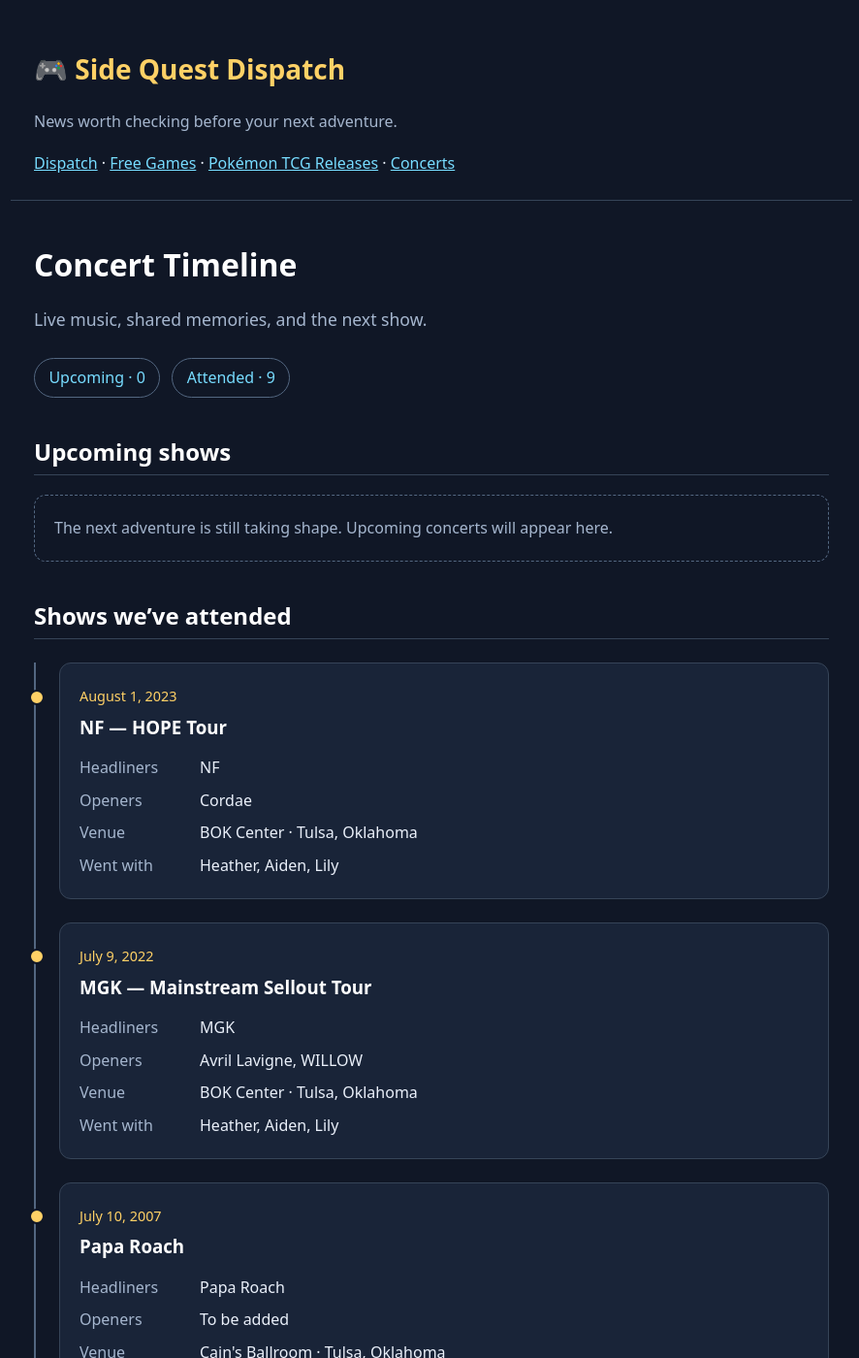
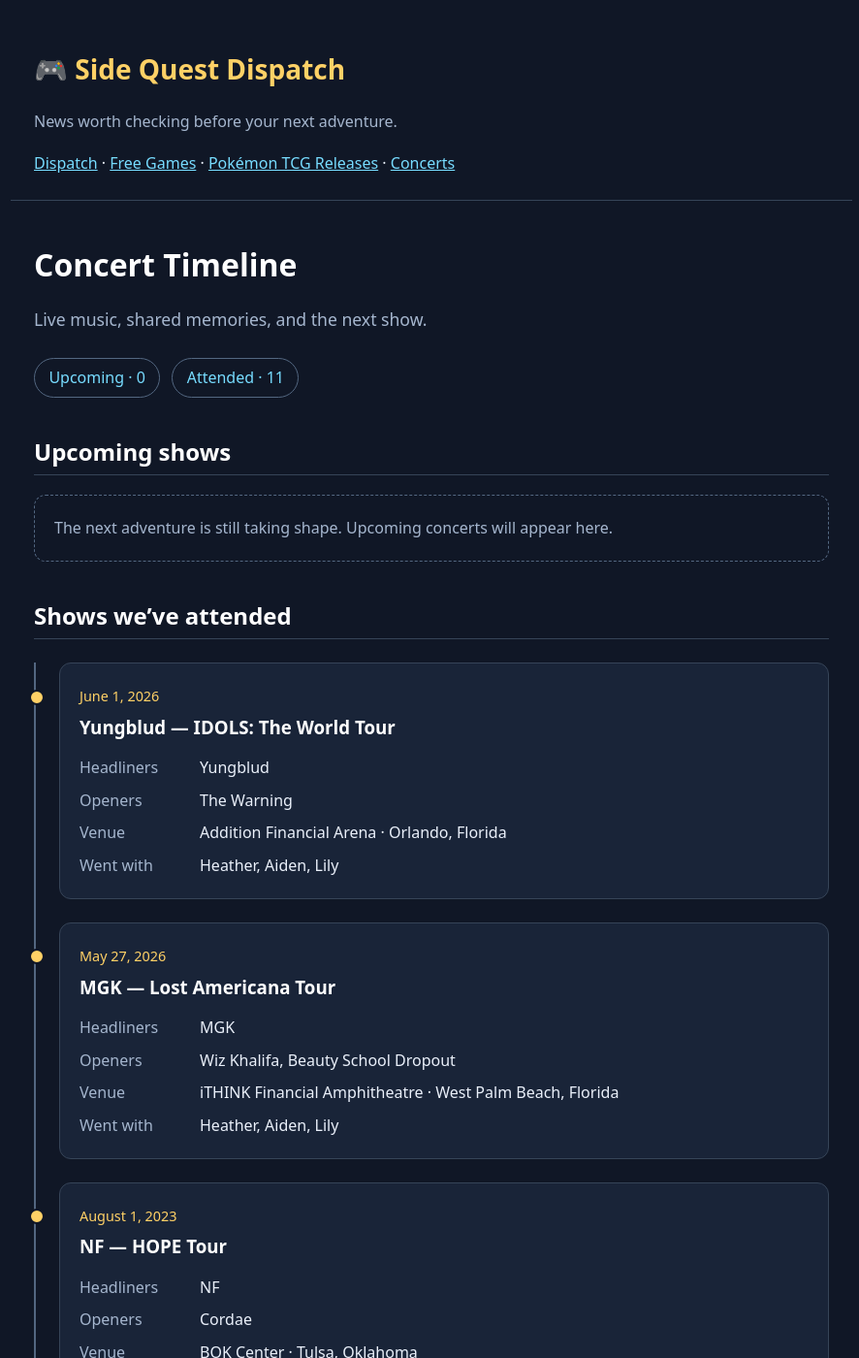
Before and after one commit to bamalroney-dev/Side-quest-dispatch, a Jekyll site: the page built from concerts.html, in a window 1280 px wide and 1400 px high. Shown: the whole window at 97% size, without its empty margins (195-1081 px from the left). Built offline with Jekyll 4.4.1, drawn with Linux system fonts in a browser that asks for light colours.

Commit message:
Add confirmed MGK and Yungblud Florida concerts with companions

```diff
--- a/_data/concerts.yml
+++ b/_data/concerts.yml
@@ -104,3 +104,25 @@
   location: "Tulsa, Oklahoma"
   companions: ["Heather", "Aiden", "Lily"]
   notes: ""
+
+# https://pollstar.com/events/-9054216
+- date: "2026-05-27"
+  title: "MGK — Lost Americana Tour"
+  status: attended
+  headliners: ["MGK"]
+  openers: ["Wiz Khalifa", "Beauty School Dropout"]
+  venue: "iTHINK Financial Amphitheatre"
+  location: "West Palm Beach, Florida"
+  companions: ["Heather", "Aiden", "Lily"]
+  notes: ""
+
+# https://www.concertarchives.org/bands/yungblud?page=3&year=2026
+- date: "2026-06-01"
+  title: "Yungblud — IDOLS: The World Tour"
+  status: attended
+  headliners: ["Yungblud"]
+  openers: ["The Warning"]
+  venue: "Addition Financial Arena"
+  location: "Orlando, Florida"
+  companions: ["Heather", "Aiden", "Lily"]
+  notes: ""
```
